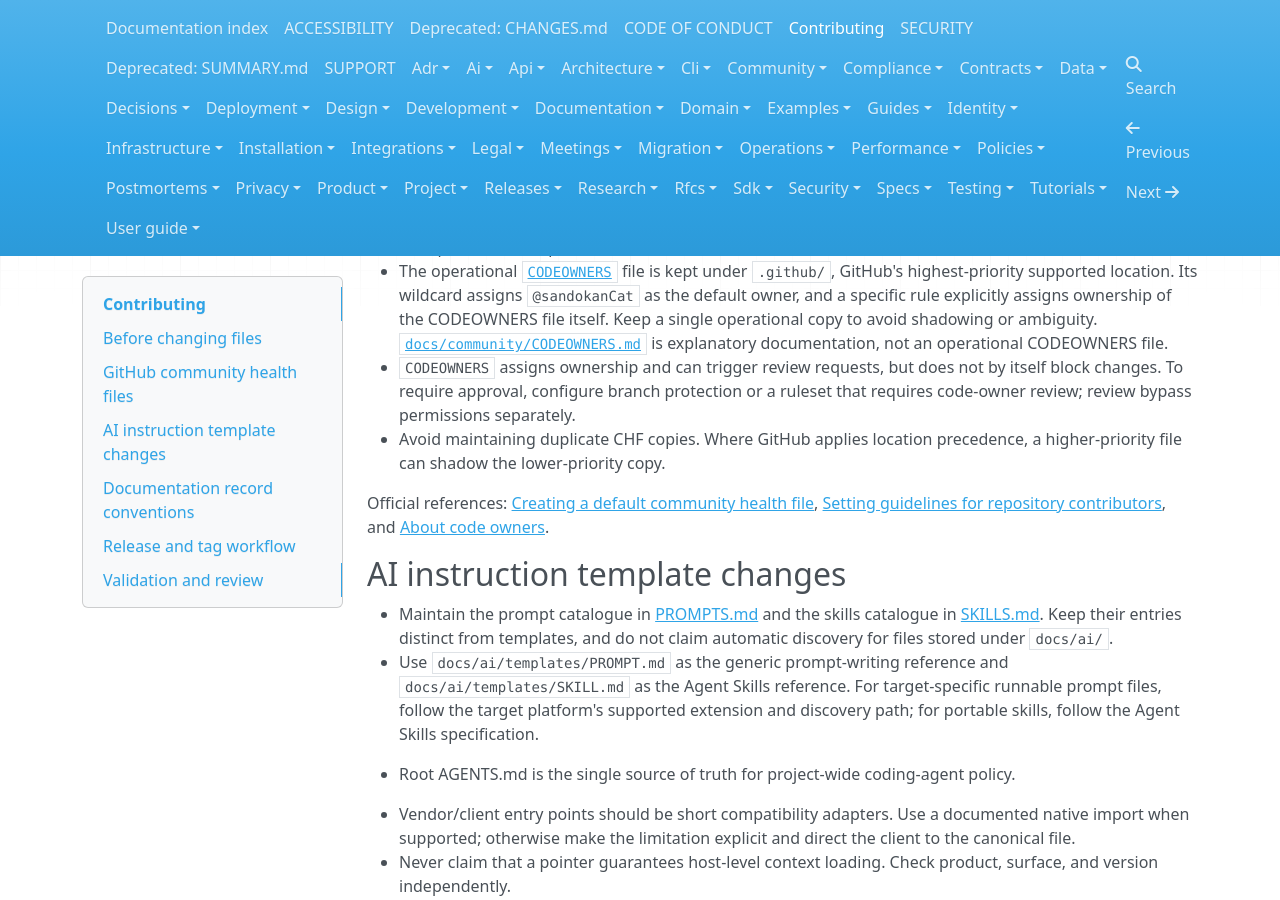
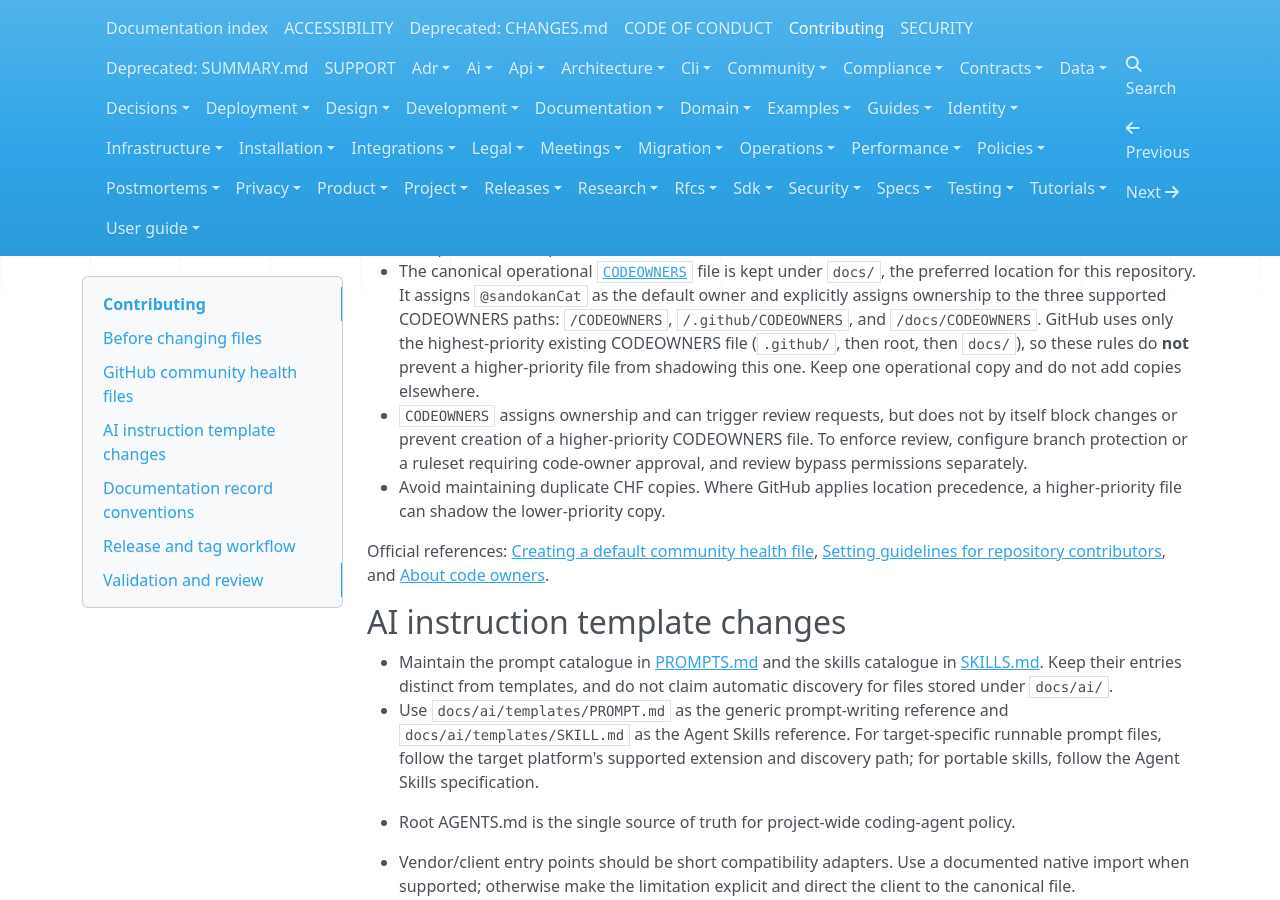
Before and after one commit to sandokanCat/.github, an MkDocs documentation site: the page built from docs/CONTRIBUTING.md, in a window 1280 px wide and 900 px high, scrolled down 720 px. Built offline with MkDocs 1.6.1, drawn with Linux system fonts in a browser that asks for light colours; nearby versions of some CDN libraries.

Commit message:
docs: document preferred CODEOWNERS location and limits

```diff
--- a/docs/CONTRIBUTING.md
+++ b/docs/CONTRIBUTING.md
@@ -16,8 +16,8 @@ GitHub's default community health file (CHF) discovery rules are authoritative f
 - Keep default contribution guidance in [`docs/CONTRIBUTING.md`](./CONTRIBUTING.md), a GitHub-supported location for a default community health file.
 - Keep funding and vulnerability-report configuration under [`.github/`](../.github/), as required by GitHub's CHF rules.
 - Keep operational issue and pull request templates in [`.github/ISSUE_TEMPLATE/`](../.github/ISSUE_TEMPLATE/) and [`.github/PULL_REQUEST_TEMPLATE.md`](../.github/PULL_REQUEST_TEMPLATE.md). A documentation page describing a template is not a substitute for the operational template.
-- The operational [`CODEOWNERS`](../.github/CODEOWNERS) file is kept under `.github/`, GitHub's highest-priority supported location. Its wildcard assigns `@sandokanCat` as the default owner, and a specific rule explicitly assigns ownership of the CODEOWNERS file itself. Keep a single operational copy to avoid shadowing or ambiguity. [`docs/community/CODEOWNERS.md`](./community/CODEOWNERS.md) is explanatory documentation, not an operational CODEOWNERS file.
-- `CODEOWNERS` assigns ownership and can trigger review requests, but does not by itself block changes. To require approval, configure branch protection or a ruleset that requires code-owner review; review bypass permissions separately.
+- The canonical operational [`CODEOWNERS`](./CODEOWNERS) file is kept under `docs/`, the preferred location for this repository. It assigns `@sandokanCat` as the default owner and explicitly assigns ownership to the three supported CODEOWNERS paths: `/CODEOWNERS`, `/.github/CODEOWNERS`, and `/docs/CODEOWNERS`. GitHub uses only the highest-priority existing CODEOWNERS file (`.github/`, then root, then `docs/`), so these rules do **not** prevent a higher-priority file from shadowing this one. Keep one operational copy and do not add copies elsewhere.
+- `CODEOWNERS` assigns ownership and can trigger review requests, but does not by itself block changes or prevent creation of a higher-priority CODEOWNERS file. To enforce review, configure branch protection or a ruleset requiring code-owner approval, and review bypass permissions separately.
 - Avoid maintaining duplicate CHF copies. Where GitHub applies location precedence, a higher-priority file can shadow the lower-priority copy.
 
 Official references: [Creating a default community health file](https://docs.github.com/en/communities/setting-up-your-project-for-healthy-contributions/creating-a-default-community-health-file), [Setting guidelines for repository contributors](https://docs.github.com/en/communities/setting-up-your-project-for-healthy-contributions/setting-guidelines-for-repository-contributors), and [About code owners](https://docs.github.com/en/repositories/managing-your-repositorys-settings-and-features/customizing-your-repository/about-code-owners).
```
